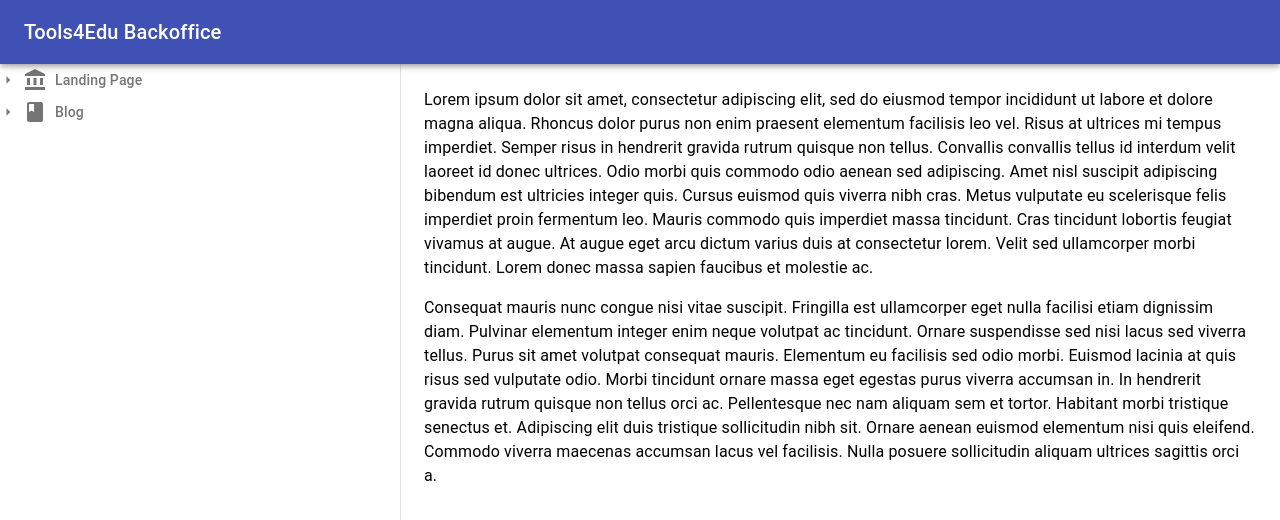
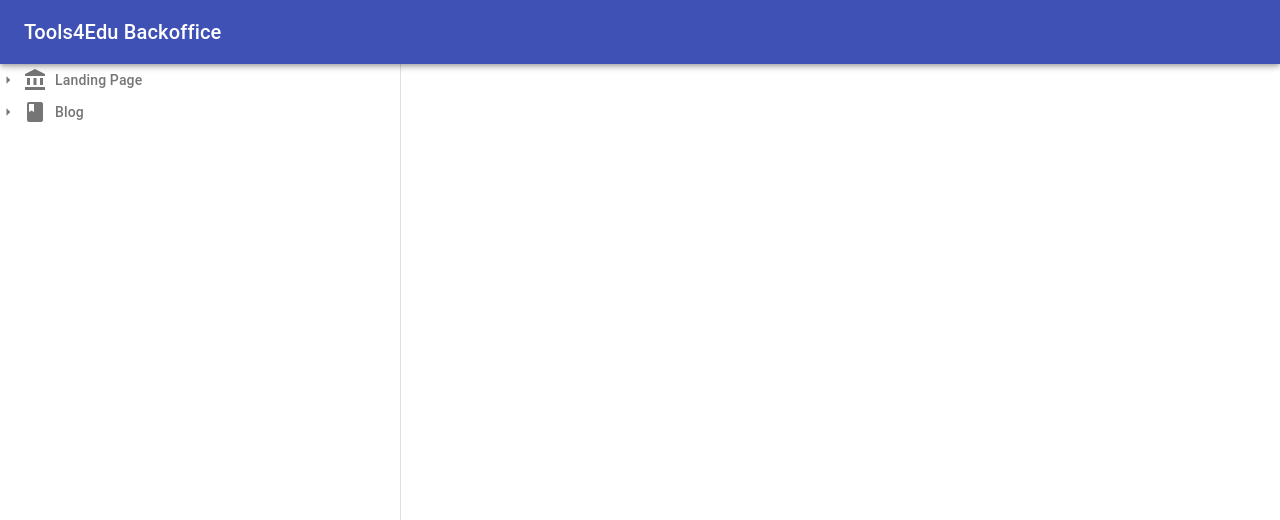
Before and after one commit to Tech4covid19/tools4edu-backoffice, a React (Create React App) app: page / in a window 1280 px wide. Shown: the top 520 px of the page. Built offline with nearby package versions, Linux system fonts and the light colour scheme; sample sign-in values are in the browser's storage.

Commit message:
Nested Router Navigation

```diff
--- a/src/App.scss
+++ b/src/App.scss
@@ -0,0 +1,4 @@
+a:-webkit-any-link {
+  text-decoration: none;
+  color: inherit;
+}
--- a/src/components/NavTree/NavTree.js
+++ b/src/components/NavTree/NavTree.js
@@ -31,15 +31,15 @@ const NavTree = () => {
             defaultEndIcon={<div style={{ width: 24 }} />}
         >
             <NavTreeItem nodeId="1" labelText="Landing Page" labelIcon={AccountBalanceIcon}>
-                <NavTreeItem nodeId="2" labelText="Content Items" labelIcon={AppsIcon}/>
-                <NavTreeItem nodeId="3" labelText="Providers" labelIcon={AppsIcon}/>
-                <NavTreeItem nodeId="4" labelText="Stakeholders" labelIcon={AppsIcon}/>
-                <NavTreeItem nodeId="5" labelText="Tags" labelIcon={AppsIcon}/>
-                <NavTreeItem nodeId="6" labelText="Testimonies" labelIcon={AppsIcon}/>
-                <NavTreeItem nodeId="7" labelText="FAQs" labelIcon={AppsIcon}/>
+                <NavTreeItem nodeId="2" labelText="Content Items" labelIcon={AppsIcon} itemLink="/content-items"/>
+                <NavTreeItem nodeId="3" labelText="Providers" labelIcon={AppsIcon} itemLink="/providers"/>
+                <NavTreeItem nodeId="4" labelText="Stakeholders" labelIcon={AppsIcon} itemLink="/stakeholders"/>
+                <NavTreeItem nodeId="5" labelText="Tags" labelIcon={AppsIcon} itemLink="/tags"/>
+                <NavTreeItem nodeId="6" labelText="Testimonies" labelIcon={AppsIcon} itemLink="/testimonies"/>
+                <NavTreeItem nodeId="7" labelText="FAQs" labelIcon={AppsIcon} itemLink="/faqs"/>
             </NavTreeItem>
             <NavTreeItem nodeId="8" labelText="Blog" labelIcon={BookIcon}>
-                <NavTreeItem nodeId="9" labelText="Articles" labelIcon={AppsIcon}/>
+                <NavTreeItem nodeId="9" labelText="Articles" labelIcon={AppsIcon} itemLink="/articles"/>
             </NavTreeItem>
         </TreeView>
     )
--- a/src/components/NavTree/NavTreeItem.js
+++ b/src/components/NavTree/NavTreeItem.js
@@ -2,6 +2,7 @@ import React from 'react';
 import TreeItem from '@material-ui/lab/TreeItem';
 import Typography from '@material-ui/core/Typography';
 import {makeStyles} from "@material-ui/core/styles";
+import { withRouter } from 'react-router';
 
 const useTreeItemStyles = makeStyles((theme) => ({
     root: {
@@ -54,13 +55,19 @@ const useTreeItemStyles = makeStyles((theme) => ({
     },
 }));
 
-const NavTreeItem = ({ labelText, labelIcon: LabelIcon, labelInfo, color, bgColor, ...other }) => {
+const NavTreeItem = ({ history, itemLink, labelText, labelIcon: LabelIcon, labelInfo, color, bgColor, ...other }) => {
     const treeItemClasses = useTreeItemStyles();
+
+    const activateRoute = () => {
+        if (itemLink) {
+            history.push(itemLink)
+        }
+    };
 
     return (
         <TreeItem
             label={
-                <div className={treeItemClasses.labelRoot}>
+                <div className={treeItemClasses.labelRoot} onClick={() => activateRoute()}>
                     <LabelIcon color="inherit" className={treeItemClasses.labelIcon} />
                     <Typography variant="body2" className={treeItemClasses.labelText}>
                         {labelText}
@@ -87,4 +94,4 @@ const NavTreeItem = ({ labelText, labelIcon: LabelIcon, labelInfo, color, bgColo
     )
 };
 
-export default NavTreeItem;
+export default withRouter(NavTreeItem);
--- a/src/pages/dashboard/Dashboard.js
+++ b/src/pages/dashboard/Dashboard.js
@@ -6,6 +6,14 @@ import AppBar from '@material-ui/core/AppBar';
 import Toolbar from '@material-ui/core/Toolbar';
 import Typography from '@material-ui/core/Typography';
 import NavTree from "../../components/NavTree/NavTree";
+import { Switch, Route, withRouter } from 'react-router';
+import ContentItemPage from "./landing-page/content-item/ContentItemPage";
+import FAQPage from "./landing-page/faq/FAQPage";
+import ProviderPage from "./landing-page/provider/ProviderPage";
+import StakeholderPage from "./landing-page/stakeholder/StakeholderPage";
+import TagPage from "./landing-page/tag/TagPage";
+import TestimonyPage from "./landing-page/testimony/TestimonyPage";
+import ArticlePage from "./blog/article/ArticlePage";
 
 const drawerWidth = 400;
 
@@ -35,7 +43,7 @@ const useStyles = makeStyles((theme) =>
     }),
 );
 
-const Dashboard = () => {
+const Dashboard = ({ match }) => {
     const classes = useStyles();
 
 
@@ -62,32 +70,18 @@ const Dashboard = () => {
             </Drawer>
             <main className={classes.content}>
                 <Toolbar />
-                <Typography paragraph>
-                    Lorem ipsum dolor sit amet, consectetur adipiscing elit, sed do eiusmod tempor incididunt
-                    ut labore et dolore magna aliqua. Rhoncus dolor purus non enim praesent elementum
-                    facilisis leo vel. Risus at ultrices mi tempus imperdiet. Semper risus in hendrerit
-                    gravida rutrum quisque non tellus. Convallis convallis tellus id interdum velit laoreet id
-                    donec ultrices. Odio morbi quis commodo odio aenean sed adipiscing. Amet nisl suscipit
-                    adipiscing bibendum est ultricies integer quis. Cursus euismod quis viverra nibh cras.
-                    Metus vulputate eu scelerisque felis imperdiet proin fermentum leo. Mauris commodo quis
-                    imperdiet massa tincidunt. Cras tincidunt lobortis feugiat vivamus at augue. At augue eget
-                    arcu dictum varius duis at consectetur lorem. Velit sed ullamcorper morbi tincidunt. Lorem
-                    donec massa sapien faucibus et molestie ac.
-                </Typography>
-                <Typography paragraph>
-                    Consequat mauris nunc congue nisi vitae suscipit. Fringilla est ullamcorper eget nulla
-                    facilisi etiam dignissim diam. Pulvinar elementum integer enim neque volutpat ac
-                    tincidunt. Ornare suspendisse sed nisi lacus sed viverra tellus. Purus sit amet volutpat
-                    consequat mauris. Elementum eu facilisis sed odio morbi. Euismod lacinia at quis risus sed
-                    vulputate odio. Morbi tincidunt ornare massa eget egestas purus viverra accumsan in. In
-                    hendrerit gravida rutrum quisque non tellus orci ac. Pellentesque nec nam aliquam sem et
-                    tortor. Habitant morbi tristique senectus et. Adipiscing elit duis tristique sollicitudin
-                    nibh sit. Ornare aenean euismod elementum nisi quis eleifend. Commodo viverra maecenas
-                    accumsan lacus vel facilisis. Nulla posuere sollicitudin aliquam ultrices sagittis orci a.
-                </Typography>
+                <Switch>
+                    <Route path={match.url + "content-items"} component={ContentItemPage}/>
+                    <Route path={match.url + "faqs"} component={FAQPage}/>
+                    <Route path={match.url + "providers"} component={ProviderPage}/>
+                    <Route path={match.url + "stakeholders"} component={StakeholderPage}/>
+                    <Route path={match.url + "tags"} component={TagPage}/>
+                    <Route path={match.url + "testimonies"} component={TestimonyPage}/>
+                    <Route path={match.url + "articles"} component={ArticlePage}/>
+                </Switch>
             </main>
         </div>
     )
 };
 
-export default Dashboard;
+export default withRouter(Dashboard);
--- a/src/pages/dashboard/blog/article/ArticlePage.js
+++ b/src/pages/dashboard/blog/article/ArticlePage.js
@@ -0,0 +1,12 @@
+import React from 'react';
+import './ArticlePage.scss';
+
+const ArticlePage = () => {
+    return (
+        <div className="te-article-page">
+            Article
+        </div>
+    )
+};
+
+export default ArticlePage;
--- a/src/pages/dashboard/landing-page/content-item/ContentItemPage.js
+++ b/src/pages/dashboard/landing-page/content-item/ContentItemPage.js
@@ -0,0 +1,12 @@
+import React from 'react';
+import './ContentItemPage.scss';
+
+const ContentItemPage = () => {
+    return (
+        <div className="te-content-item-page">
+            Content Item
+        </div>
+    )
+};
+
+export default ContentItemPage;
--- a/src/pages/dashboard/landing-page/faq/FAQPage.js
+++ b/src/pages/dashboard/landing-page/faq/FAQPage.js
@@ -0,0 +1,12 @@
+import React from 'react';
+import './FAQPage.scss';
+
+const FAQPage = () => {
+    return (
+        <div className="te-faq-page">
+            Faq
+        </div>
+    )
+};
+
+export default FAQPage;
--- a/src/pages/dashboard/landing-page/provider/ProviderPage.js
+++ b/src/pages/dashboard/landing-page/provider/ProviderPage.js
@@ -0,0 +1,12 @@
+import React from 'react';
+import './ProviderPage.scss';
+
+const ProviderPage = () => {
+    return (
+        <div className="te-provider-page">
+            Provider
+        </div>
+    )
+};
+
+export default ProviderPage;
--- a/src/pages/dashboard/landing-page/stakeholder/StakeholderPage.js
+++ b/src/pages/dashboard/landing-page/stakeholder/StakeholderPage.js
@@ -0,0 +1,12 @@
+import React from 'react';
+import './StakeholderPage.scss';
+
+const StakeholderPage = () => {
+    return (
+        <div className="te-stakeholder-page">
+            Stakeholder
+        </div>
+    )
+};
+
+export default StakeholderPage;
--- a/src/pages/dashboard/landing-page/tag/TagPage.js
+++ b/src/pages/dashboard/landing-page/tag/TagPage.js
@@ -0,0 +1,12 @@
+import React from 'react';
+import './TagPage.scss';
+
+const TagPage = () => {
+    return (
+        <div className="te-tag-page">
+            Tag
+        </div>
+    )
+};
+
+export default TagPage;
--- a/src/pages/dashboard/landing-page/testimony/TestimonyPage.js
+++ b/src/pages/dashboard/landing-page/testimony/TestimonyPage.js
@@ -0,0 +1,12 @@
+import React from 'react';
+import './TestimonyPage.scss';
+
+const TestimonyPage = () => {
+    return (
+        <div className="te-testimony-page">
+            Testimony
+        </div>
+    )
+};
+
+export default TestimonyPage;
```
